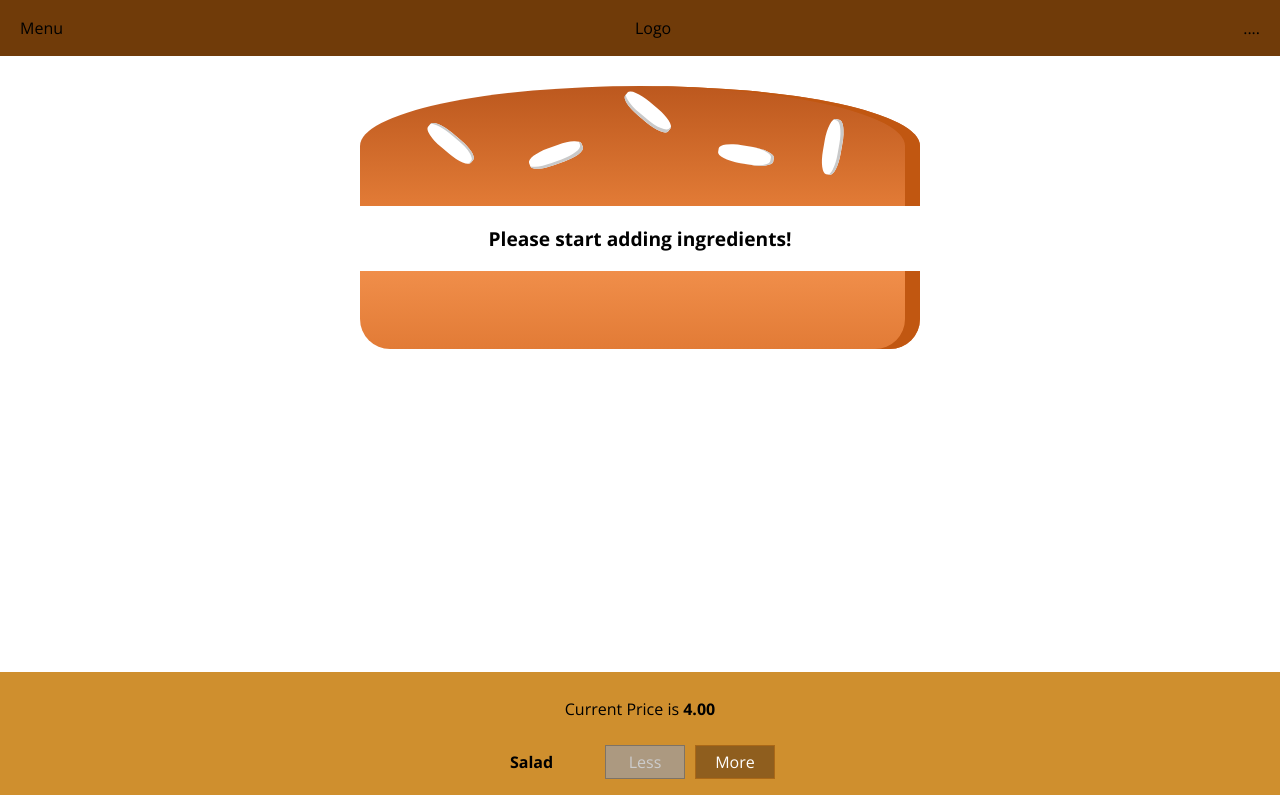
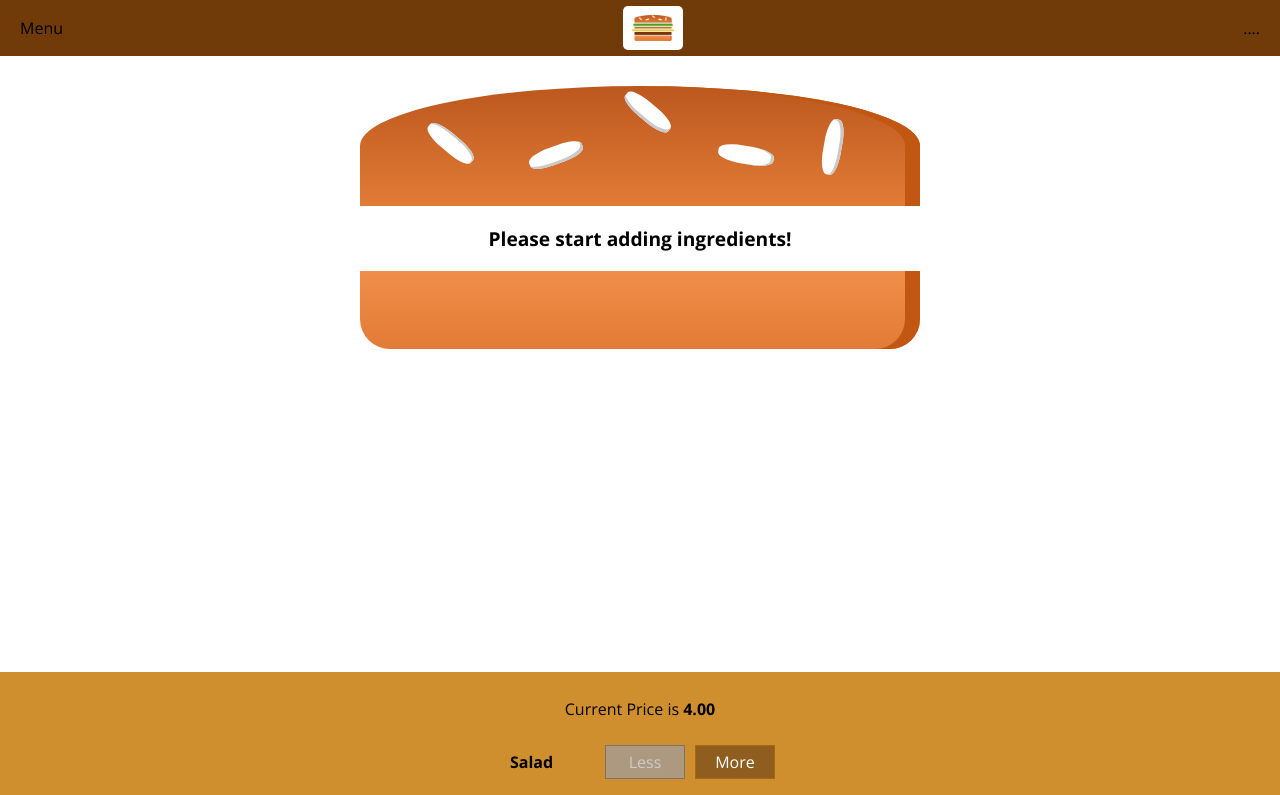
Before and after one commit to webdevabhi/react-burger-builder, a React app: page / in a window 1280 px wide. Shown: the top 795 px of the page. Built offline with nearby package versions, Linux system fonts and the light colour scheme.

Commit message:
Adding Logo

```diff
--- /dev/null
+++ b/src/components/Logo/Logo.css
@@ -0,0 +1,11 @@
+.Logo {
+    background-color: white;
+    padding: 9px;
+    height: 80%;
+    box-sizing: border-box;
+    border-radius: 5px;
+}
+
+.Logo img {
+    height: 100%;;
+}
--- /dev/null
+++ b/src/components/Logo/Logo.js
@@ -0,0 +1,14 @@
+import React from 'react';
+
+import burgerLogo from '../../assets/images/burger-logo.png';
+import classes from './Logo.css';
+
+const logo = (props) => {
+    return (
+        <div className={classes.Logo}>
+            <img src={burgerLogo} />
+        </div>
+    );
+};
+
+export default logo;
--- a/src/components/Navigation/Toolbar/Toolbar.js
+++ b/src/components/Navigation/Toolbar/Toolbar.js
@@ -1,12 +1,13 @@
 import React from 'react';
 
-import classes from './Toolbar.css'
+import classes from './Toolbar.css';
+import Logo from '../../Logo/Logo';
 
 const toolbar = (props) => {
     return (
         <header className={classes.Toolbar}>
             <div>Menu</div>
-            <div>Logo</div>
+            <Logo />
             <nav>
                 ....
             </nav>
```
Also changed, not shown: src/assets/images/burger-logo.png (added).
